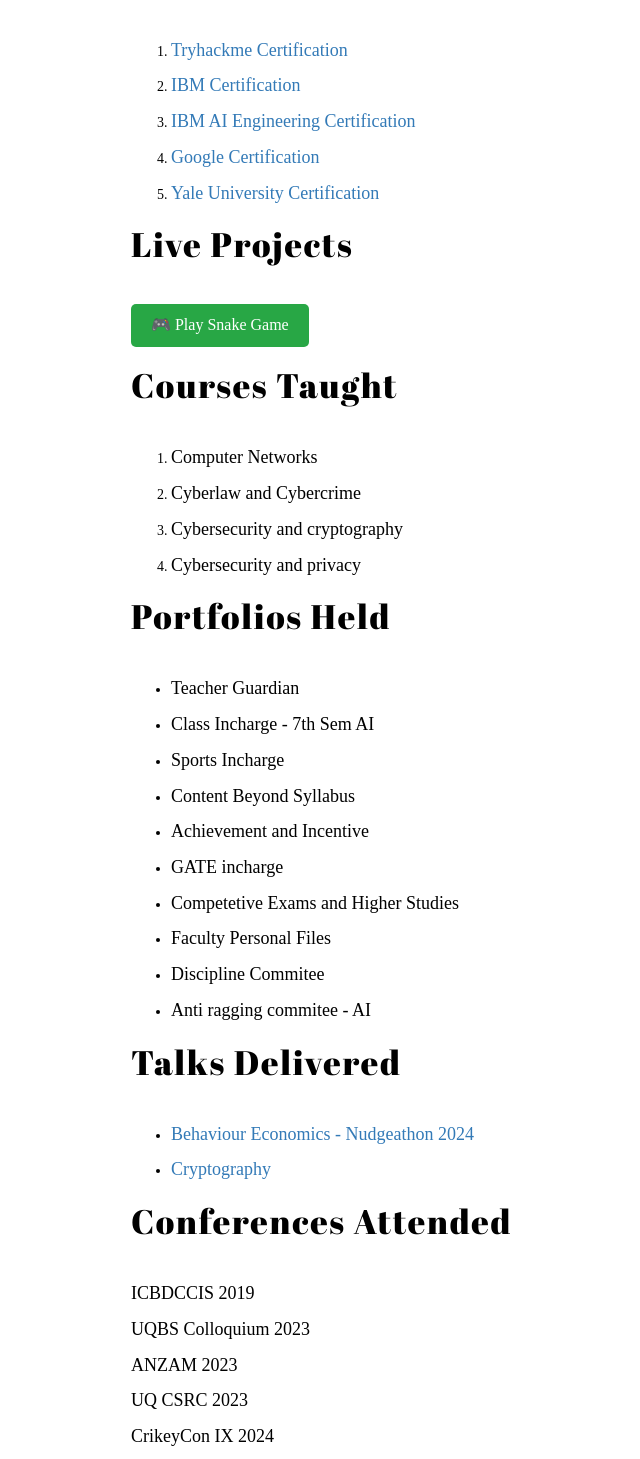
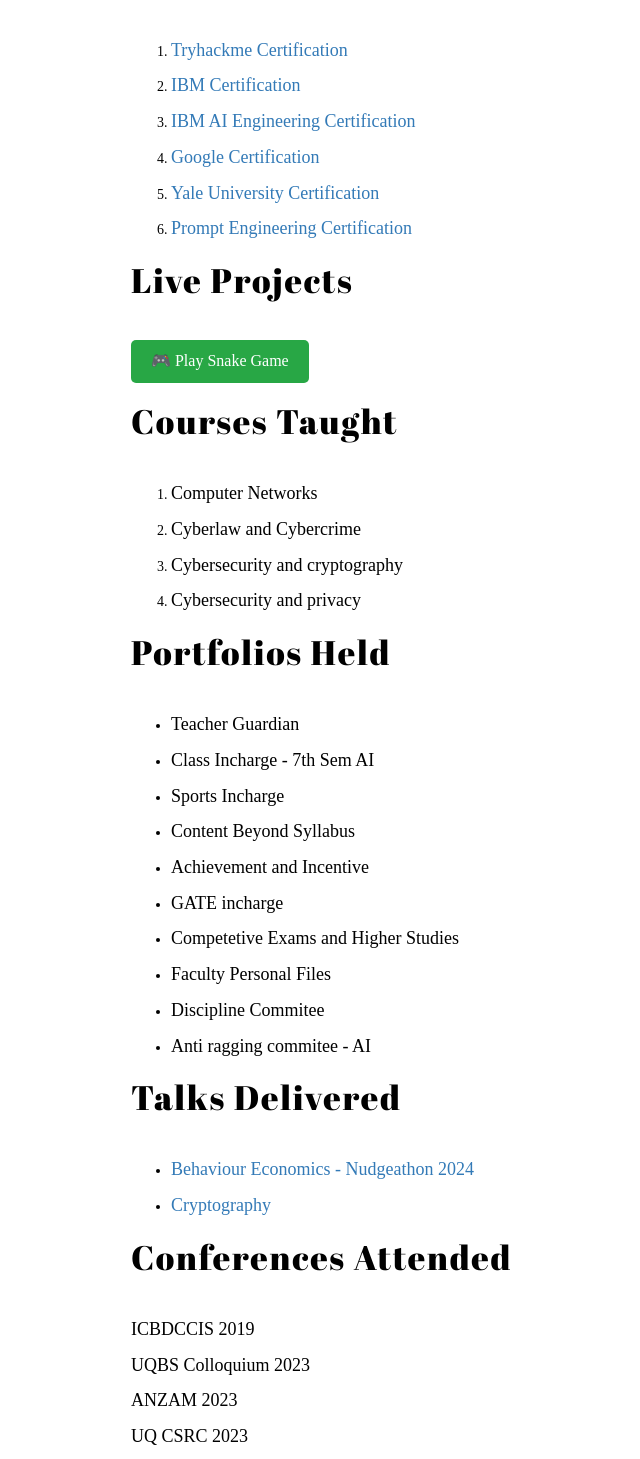
Before and after one commit to vkarthikeyan12/trial-website, a Flask app: page / in a window 1280 px wide. Shown: the part 2665-4124 px from the top of the page, without its empty margins (569-1209 px from the left). Run offline with Flask 3, Linux system fonts and the light colour scheme; some libraries are stand-ins or nearby versions; some web fonts are replaced.

Commit message:
Update index.html

```diff
--- a/templates/index.html
+++ b/templates/index.html
@@ -263,6 +263,7 @@
                     <li><p class="scroll-animated-from-right"><a href="https://drive.google.com/drive/folders/1mcWqbcv2--QifqKK25Wr2FzmngrHcAFk?usp=drive_link" target="_blank">IBM AI Engineering Certification</a></li></p>
                     <li><p class="scroll-animated-from-right"><a href="https://drive.google.com/drive/folders/1-SUp25XrKm_y9OREQj2jNdhLwKEIfKH8?usp=drive_link" target="_blank">Google Certification</a></li></p>
                     <li><p class="scroll-animated-from-right"><a href="https://drive.google.com/drive/folders/1YiNe1hbRFCuZFKBoM0jg83C7mU0ZfOix?usp=drive_link" target="_blank">Yale University Certification</a></li></p>
+                    <li><p class="scroll-animated-from-right"><a href="https://drive.google.com/drive/folders/1VjriYe0yd_S0x-o9DijWzCz_uXKFx3T9?usp=drive_link" target="_blank">Prompt Engineering Certification</a></li></p>
 
                     </ol>
 
```
